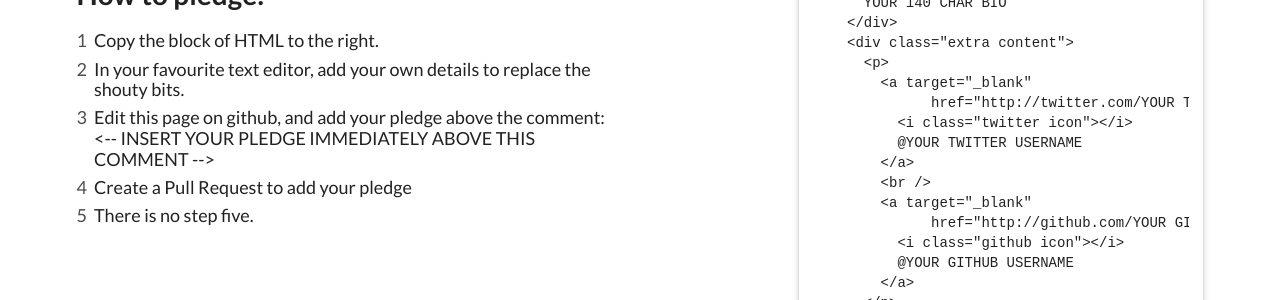
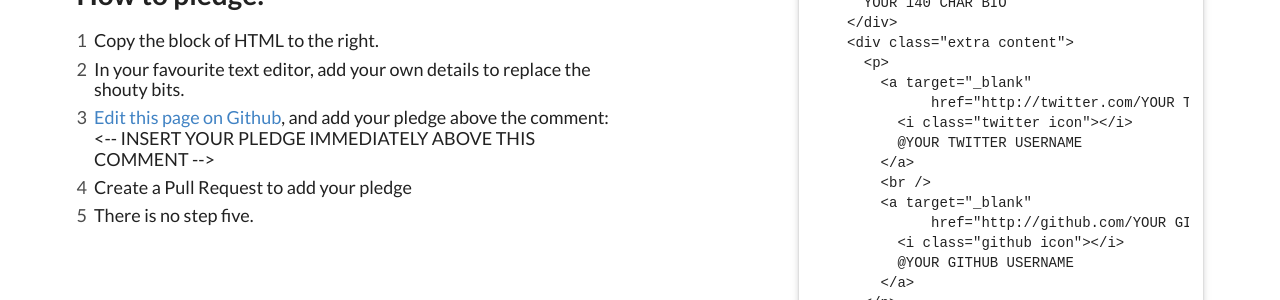
Before and after one commit to pullrequestday/pullrequestday, a Jekyll site: the page built from pledge/index.html, in a window 1280 px wide. Shown: the part 1028-1328 px from the top of the page. Built offline with Jekyll 4.4.1, drawn with Linux system fonts in a browser that asks for light colours; part of the change alters nothing that is shown.

```diff
--- a/pledge/index.html
+++ b/pledge/index.html
@@ -35,7 +35,7 @@ layout: default
             In your favourite text editor, add your own details to replace the shouty bits.
           </div>
           <div class="item">
-            Edit this page on github, and add your pledge above the comment: <br />
+            <a href="https://github.com/pullrequestday/pullrequestday/blob/gh-pages/pledge/index.html">Edit this page on Github</a>, and add your pledge above the comment: <br />
             &lt;-- INSERT YOUR PLEDGE IMMEDIATELY ABOVE THIS COMMENT --&gt;
           </div>
           <div class="item">
```
